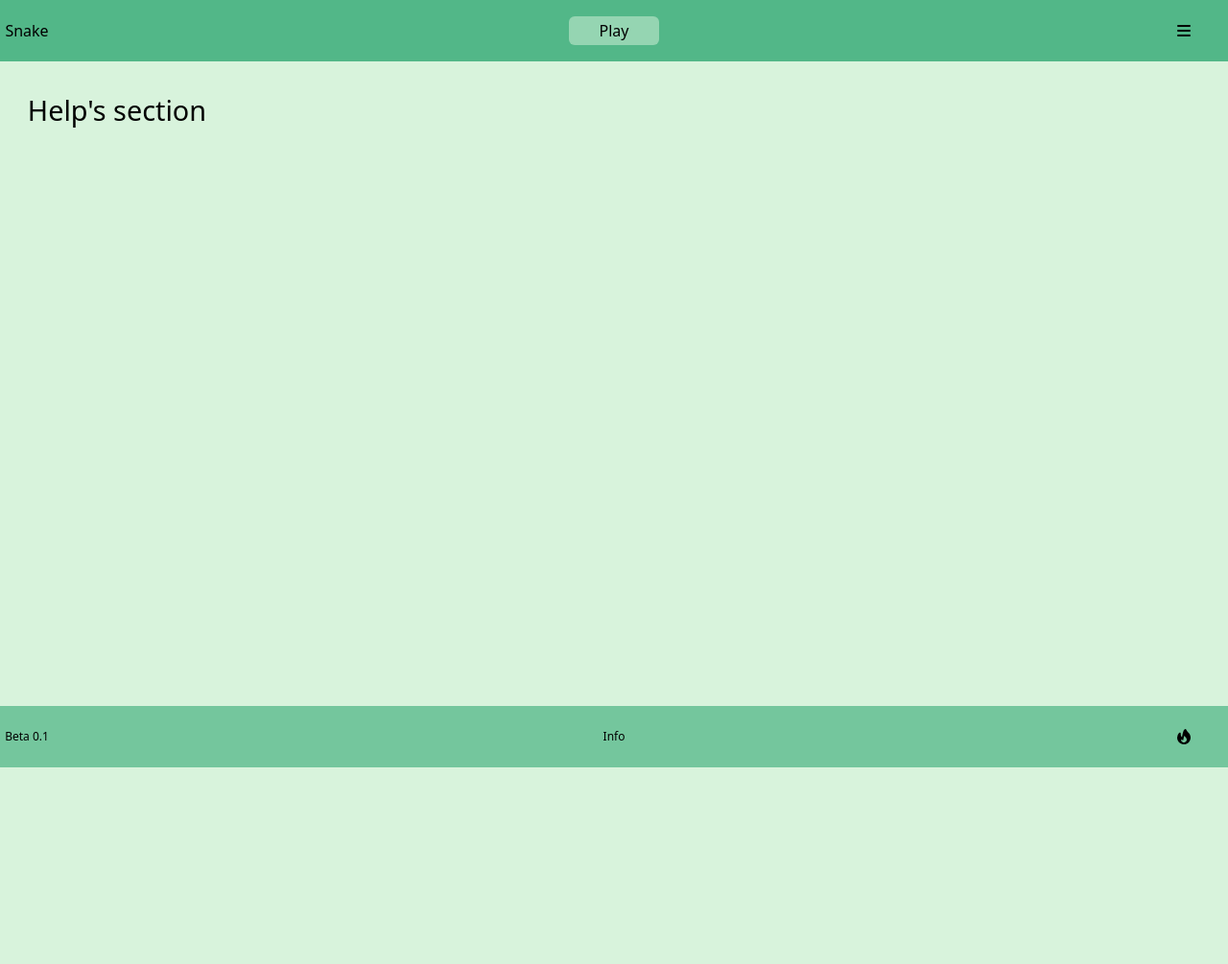
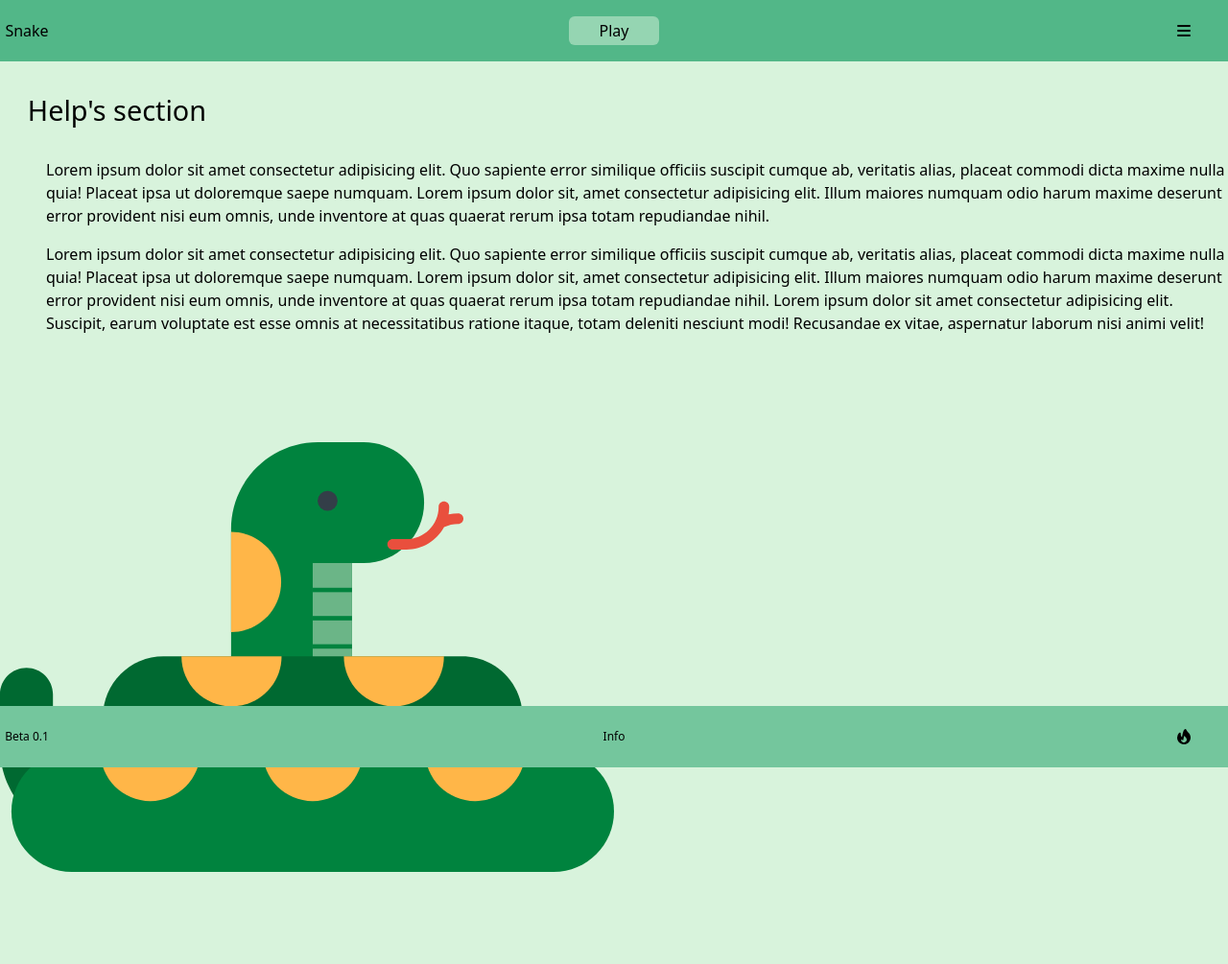
Before and after one commit to MathieuBurnat/snake, a PHP site: page /index.php?page=help in a window 1280 px wide. Shown: the whole page at 96% size. Before the commit the page ends 800 px from the top, so only its background shows below. Run offline with PHP 8.4, Linux system fonts and the light colour scheme; some libraries are stand-ins or nearby versions.

Commit message:
Create the help section

```diff
--- a/screens/about.php
+++ b/screens/about.php
@@ -1,7 +1,7 @@
 <div class="">
   <div class="flex flex-wrap w-auto">
     <h1>About Us's section</h1>
-    <div class="text">
+    <div class="text-aright">
       <p> Lorem ipsum dolor sit amet consectetur adipisicing elit. Quo sapiente error similique officiis suscipit cumque
         ab, veritatis alias, placeat commodi dicta maxime nulla quia! Placeat ipsa ut doloremque saepe numquam. Lorem
         ipsum dolor sit, amet consectetur adipisicing elit. Illum maiores numquam odio harum maxime deserunt error
--- a/screens/help.php
+++ b/screens/help.php
@@ -1,3 +1,32 @@
-<div>
+<div class="flex flex-wrap w-auto">
     <h1>Help's section</h1>
+
+    <div class="text-aright">
+        <p> Lorem ipsum dolor sit amet consectetur adipisicing elit. Quo sapiente error similique officiis suscipit
+            cumque
+            ab, veritatis alias, placeat commodi dicta maxime nulla quia! Placeat ipsa ut doloremque saepe numquam.
+            Lorem
+            ipsum dolor sit, amet consectetur adipisicing elit. Illum maiores numquam odio harum maxime deserunt error
+            provident nisi eum omnis, unde inventore at quas quaerat rerum ipsa totam repudiandae nihil.</p>
+    </div>
+    <div class="text-aleft">
+        <p> Lorem ipsum dolor sit amet consectetur adipisicing elit. Quo sapiente error similique officiis suscipit
+            cumque
+            ab, veritatis alias, placeat commodi dicta maxime nulla quia! Placeat ipsa ut doloremque saepe numquam.
+            Lorem
+            ipsum dolor sit, amet consectetur adipisicing elit. Illum maiores numquam odio harum maxime deserunt error
+            provident nisi eum omnis, unde inventore at quas quaerat rerum ipsa totam repudiandae nihil. Lorem ipsum
+            dolor sit amet consectetur adipisicing elit. Suscipit, earum voluptate est esse omnis at necessitatibus
+            ratione itaque, totam deleniti nesciunt modi! Recusandae ex vitae, aspernatur laborum nisi animi velit!</p>
+    </div>
+
+    <img src="assets/cute-snake.svg" alt="cute snake" id="snake" style="width: 50%; height: 50%;">
+
 </div>
+
+<style>
+    #snake {
+        animation: fadeInUp;
+        animation-duration: 3s;
+    }
+</style>
--- a/styles/main.css
+++ b/styles/main.css
@@ -38,11 +38,19 @@ h1{
     animation-duration: 2s; /* don't forget to set a duration! */
 }
 
-.text{
+.text-aright{
     padding-left: 3em;
     padding-bottom: 1em;
 
     animation: bounceInRight;
+    animation-duration: 3s;
+}
+
+.text-aleft{
+    padding-left: 3em;
+    padding-bottom: 1em;
+
+    animation: bounceInLeft;
     animation-duration: 3s;
 }
 
```
